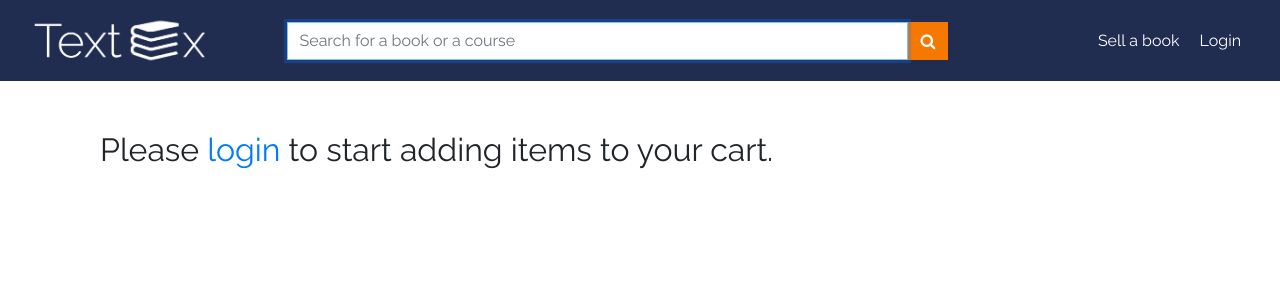
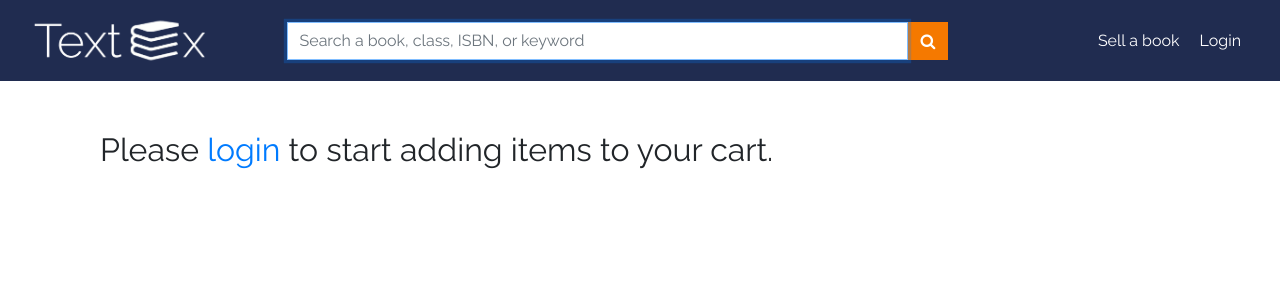
Before and after one commit to anlandu/textbook-exchange, a Django app: page /cart/ in a window 1280 px wide. Shown: the top 300 px of the page. Run offline with Django 3.2, Linux system fonts and the light colour scheme; some libraries are stand-ins or nearby versions.

Commit message:
added 'keyword' to searchbar

```diff
--- a/textbook_exchange/templates/textbook_exchange/base.html
+++ b/textbook_exchange/templates/textbook_exchange/base.html
@@ -59,7 +59,7 @@
                     <div class="collapse navbar-collapse text-center" id="navbarResponsive">
                         <form class="my-2 my-lg-0 mx-auto nav-search" action="{% url 'exchange:buybooks' %}" method="GET">
                             <div class="input-group">
-                                <input name="search" type="text" class="form-control navbar-search" id="search_text" style="background-clip: unset;" placeholder="Search for a book or a course" onkeyup="updateSearch(this.value)" autofocus autocomplete="off">
+                                <input name="search" type="text" class="form-control navbar-search" id="search_text" style="background-clip: unset;" placeholder="Search a book, class, ISBN, or keyword" onkeyup="updateSearch(this.value)" autofocus autocomplete="off">
                                 <span class="input-group-append navbar-search" type='submit' style="-webkit-appearance: none;"><button type="submit" class="btn btn-uva"><i class="fa fa-search my-auto"></i></button></span>
                                 <div class="input-group-append" style="width: 100%;">
                                     <ul style="width:100%;" id="results_dropdown" class="cursor-pointer dropdown-menu m-0 p-0" aria-labelledby="dropdownMenu1">
```
